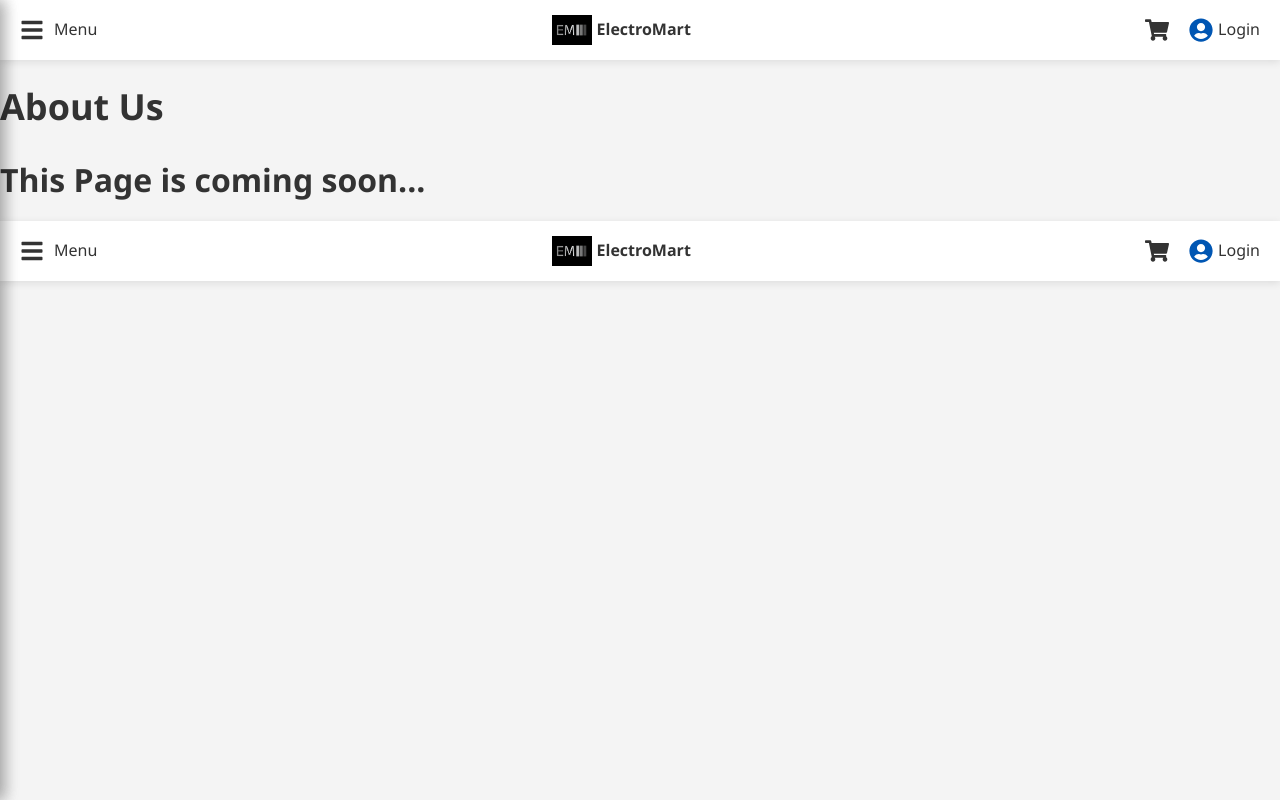
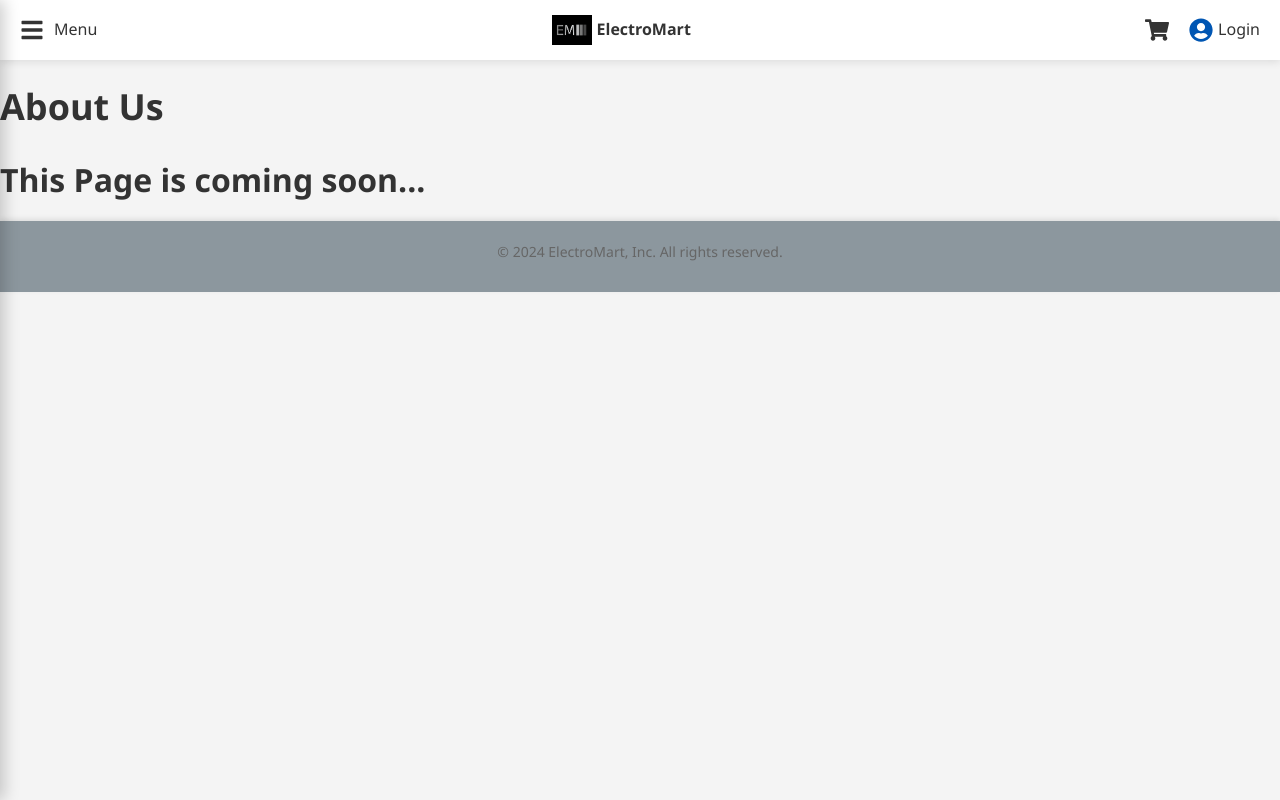
Before and after one commit to yasinhessnawi1/ElectroMart, a React (Create React App) app: page /ElectroMart/about in a window 1280 px wide. Built offline with nearby package versions, Linux system fonts and the light colour scheme.

Commit message:
small mistake in teh about page

```diff
--- a/src/pages/AboutPage.js
+++ b/src/pages/AboutPage.js
@@ -1,4 +1,5 @@
 import Header from '../components/layout/Header';
+import Footer from '../components/layout/Footer';
 
 function AboutPage() {
   return (
@@ -8,7 +9,7 @@ function AboutPage() {
         <h1>About Us</h1>
         <h2>This Page is coming soon...</h2>
       </div>
-      <Header />
+      <Footer />
     </>
   );
 }
```
